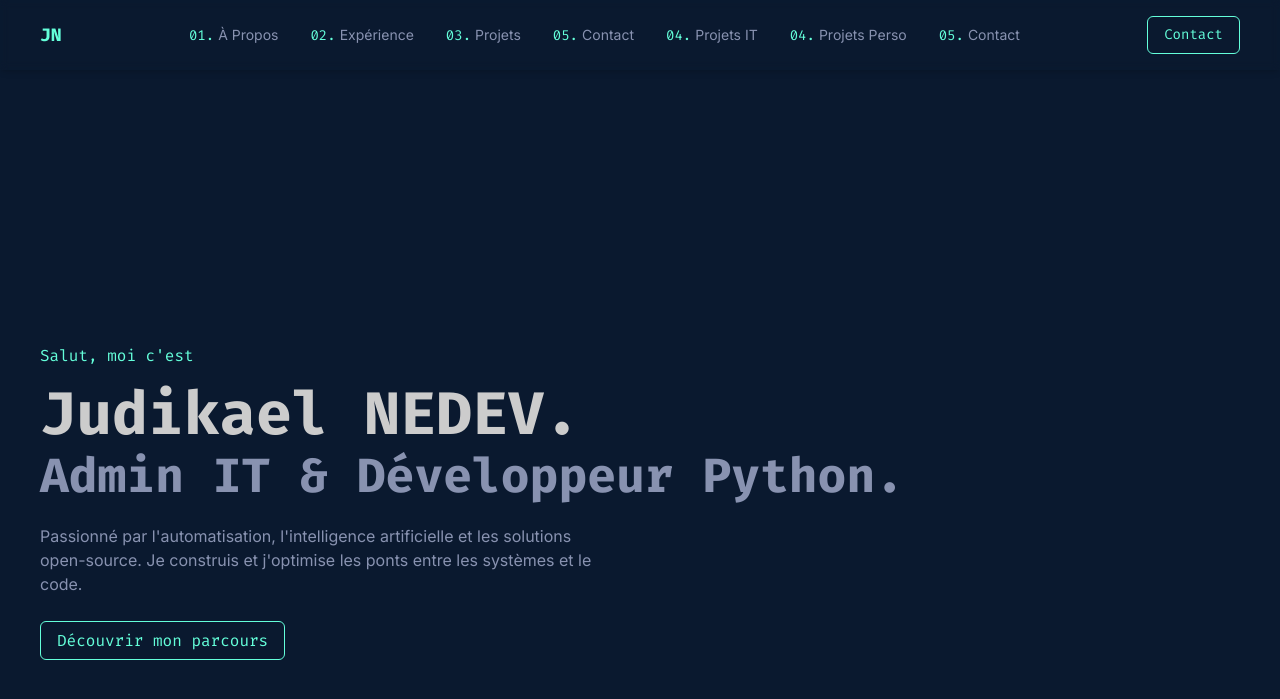
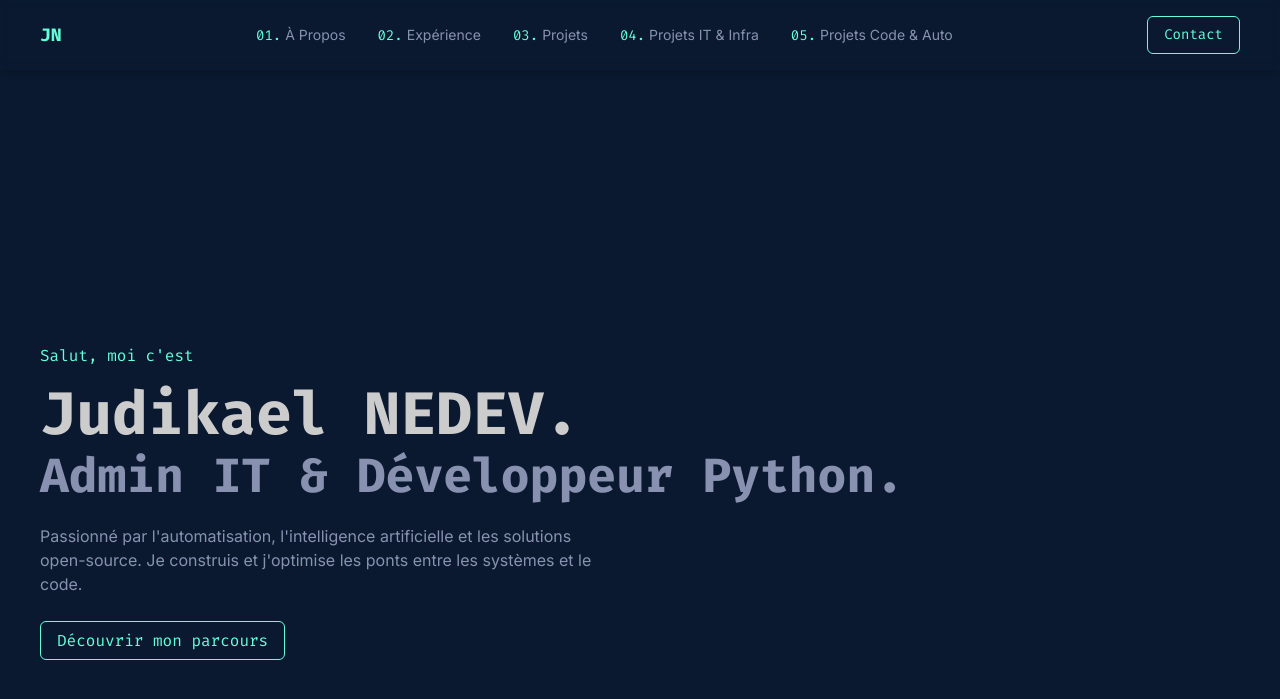
Before and after one commit to Azrogue/Portfolio, a Jekyll site: the page built from index.html, in a window 1280 px wide and 900 px high. Shown: the top 699 px of the window. Built offline with Jekyll 4.4.1, drawn with Linux system fonts in a browser that asks for light colours; nearby versions of some CDN libraries.

Commit message:
Header fix

```diff
--- a/_includes/header.html
+++ b/_includes/header.html
@@ -5,11 +5,9 @@
             <a class="nav-link" href="#about"><span class="font-fira-code">01.</span>À Propos</a>
             <a class="nav-link" href="#experience"><span class="font-fira-code">02.</span>Expérience</a>
             <a class="nav-link" href="#projects-pro"><span class="font-fira-code">03.</span>Projets</a>
-            <a class="nav-link" href="#services"><span class="font-fira-code">05.</span>Contact</a>
-            <a class="nav-link" href="#projects-it"><span class="font-fira-code">04.</span>Projets IT</a>
-            <a class="nav-link" href="#projects-perso"><span class="font-fira-code">04.</span>Projets Perso</a>
-            <a class="nav-link" href="#services"><span class="font-fira-code">05.</span>Contact</a>
+            <a class="nav-link" href="#projects-it"><span class="font-fira-code">04.</span>Projets IT & Infra</a>
+            <a class="nav-link" href="#projects-code"><span class="font-fira-code">05.</span>Projets Code & Auto</a>
         </div>
-        <a class="btn-primary" href="mailto:judixbox@gmail.com">Contact</a>
+        <a class="btn-primary" href="#services">Contact</a>
     </nav>
 </header>
```
